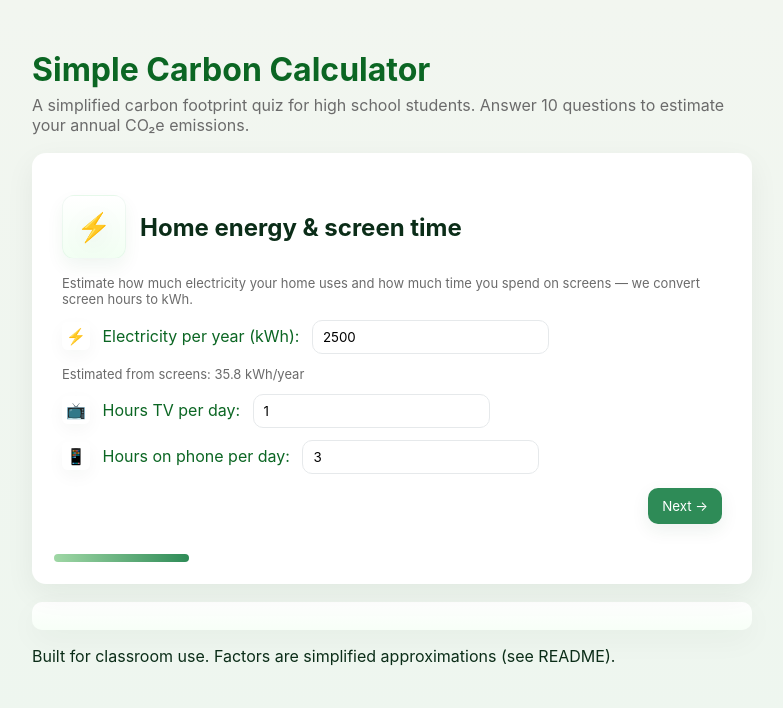
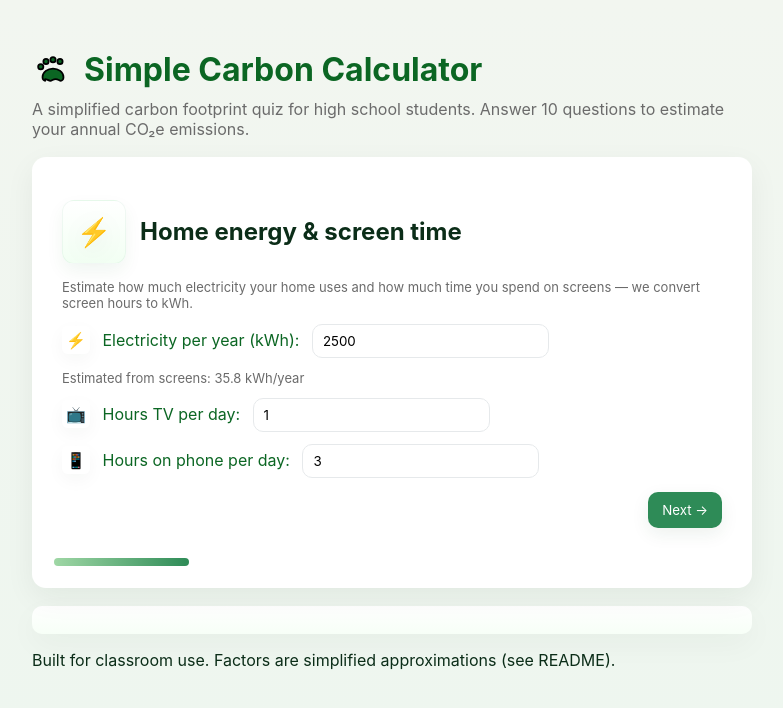
Before and after one commit to taggatron/Carbon-Footprint-Calculator---High-School-Ed, a website: page index.html in a window 1280 px wide. Shown: the whole page, without its empty margins (248-1031 px from the left). Drawn offline with Linux system fonts and the light colour scheme.

Commit message:
icon to main page

```diff
--- a/index.html
+++ b/index.html
@@ -8,7 +8,7 @@
 </head>
 <body>
   <main class="container">
-    <h1>Simple Carbon Calculator</h1>
+  <h1><img src="icon_footprint.svg" alt="footprint icon" class="title-icon"/>Simple Carbon Calculator</h1>
     <p class="lead">A simplified carbon footprint quiz for high school students. Answer 10 questions to estimate your annual CO₂e emissions.</p>
 
     <form id="calcForm" class="multi-step">
--- a/style.css
+++ b/style.css
@@ -13,6 +13,7 @@
 body{margin:0;background:linear-gradient(180deg,var(--bg),#eef6ef);color:#0b2d18}
 .container{max-width:760px;margin:30px auto;padding:20px}
 h1{margin:0 0 6px;color:var(--dark-green)}
+.title-icon{width:42px;height:42px;vertical-align:middle;margin-right:10px;display:inline-block}
 .lead{color:var(--muted);margin:0 0 18px}
 form{background:var(--card);padding:22px;border-radius:14px;box-shadow:0 10px 30px rgba(8,40,20,0.06);overflow:hidden}
 
```
Also changed, not shown: page_dump.html (+1 -1 lines), icon_footprint.svg (added), smoke.png.
